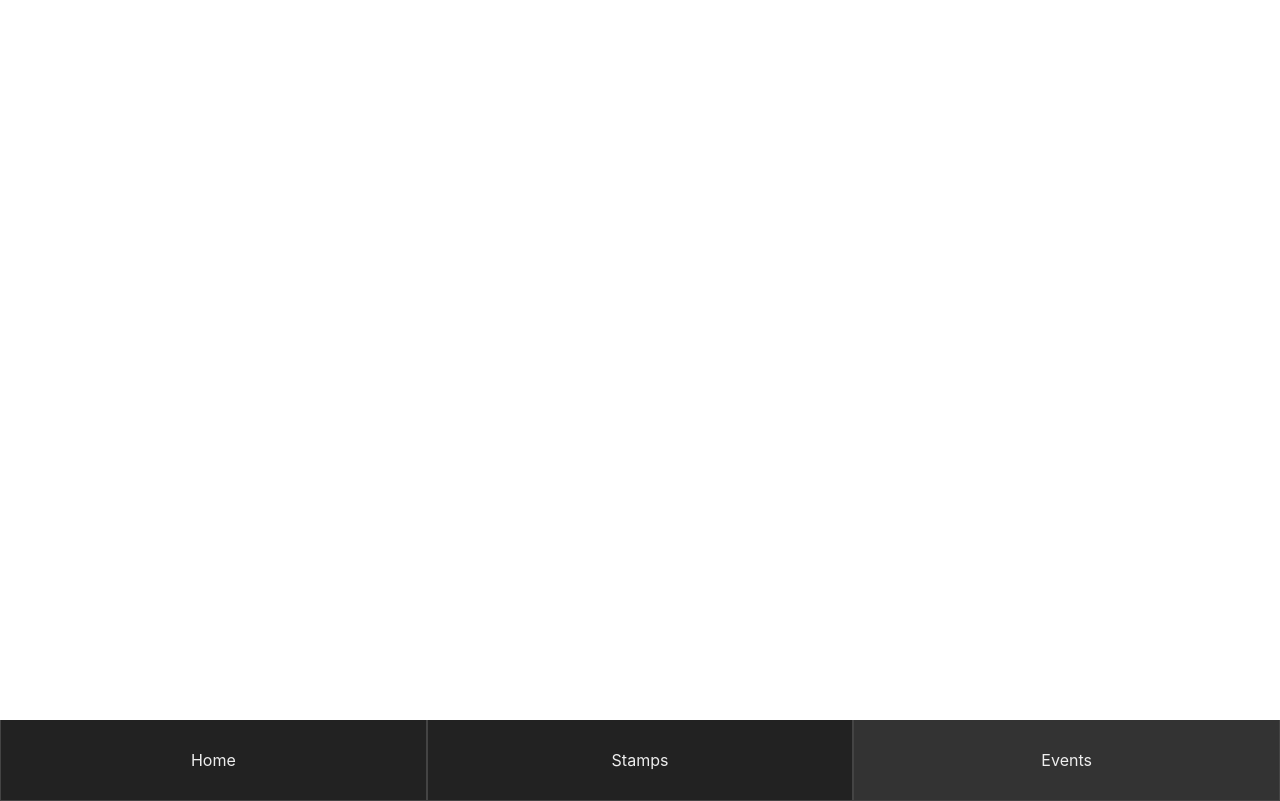
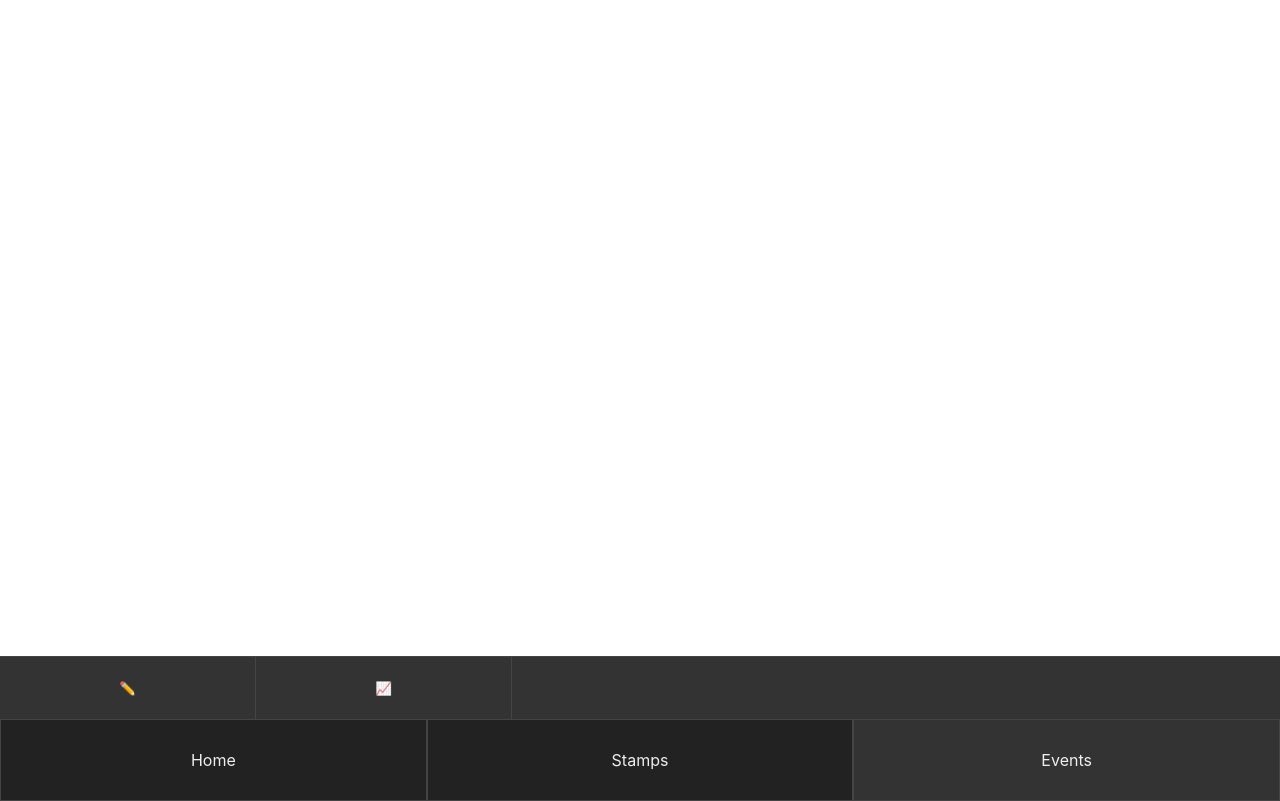
Before and after one commit to kylejlin/tihu, a React (Create React App) app: page / in a window 1280 px wide. Both pictures are taken after a click on the element "Events". Built offline with nearby package versions, Linux system fonts and the light colour scheme.

Commit message:
Add non-functioning events menu navbar

```diff
--- a/src/App.css
+++ b/src/App.css
@@ -109,3 +109,53 @@
   background-color: #eee;
   color: #222;
 }
+
+.PageMenu--events {
+  --events-menu-navbar-height: 8vh;
+}
+
+.PageMenu--events__EventList {
+  position: absolute;
+  top: 0;
+  left: 0;
+  height: calc(100% - var(--events-menu-navbar-height));
+  width: 100%;
+}
+
+.PageMenu--events__EventsMenuNavBar {
+  --border-width: 1px;
+  position: absolute;
+  bottom: 0;
+  left: 0;
+  --borderless-height: calc(
+    var(--events-menu-navbar-height) - 2 * var(--border-width)
+  );
+  height: var(--borderless-height);
+  line-height: var(--borderless-height);
+  width: 100%;
+  background-color: #333;
+  border-top: var(--border-width) solid #444;
+  border-bottom: var(--border-width) solid #444;
+}
+
+.PageMenu--events__EventsMenuNavBar__Button {
+  --width: 20%;
+  width: var(--width);
+  height: 100%;
+  background-color: transparent;
+  border: none;
+  border-right: 1px solid #444;
+  margin: 0;
+  display: block;
+  text-align: center;
+  position: absolute;
+  top: 0;
+}
+
+.PageMenu--events__EventsMenuNavBar__Button--list {
+  left: 0;
+}
+
+.PageMenu--events__EventsMenuNavBar__Button--line {
+  left: calc(1 * var(--width));
+}
--- a/src/App.tsx
+++ b/src/App.tsx
@@ -227,6 +227,7 @@ function EventListMenu({ stateHook }: StateHookProps) {
 
   return (
     <div className="PageMenu PageMenu--events PageMenu--events--eventList">
+      <div className="PageMenu--events__EventList">
         <ul className="BarList BarList--containerFilling">
           {sortedEventsRecentFirst.map((event, eventIndex) => {
             const time = new Date(event.time);
@@ -258,6 +259,15 @@ function EventListMenu({ stateHook }: StateHookProps) {
           })}
         </ul>
       </div>
+      <div className="PageMenu--events__EventsMenuNavBar">
+        <button className="PageMenu--events__EventsMenuNavBar__Button PageMenu--events__EventsMenuNavBar__Button--list">
+          ✏️
+        </button>
+        <button className="PageMenu--events__EventsMenuNavBar__Button PageMenu--events__EventsMenuNavBar__Button--line">
+          📈
+        </button>
+      </div>
+    </div>
   );
 }
 
```
Lines whose indentation alone changed are shown as unchanged.
